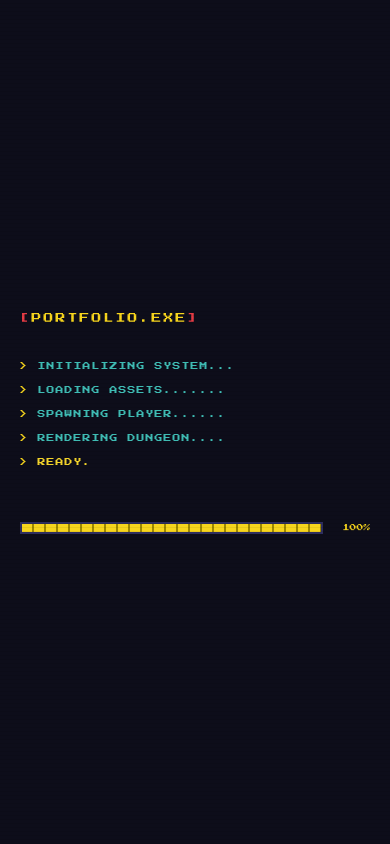
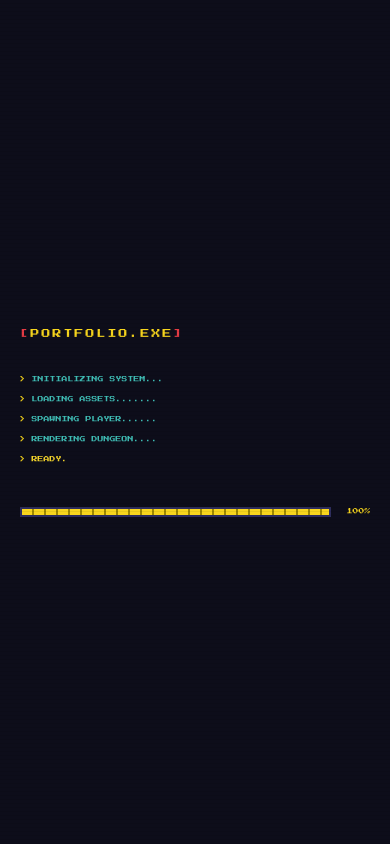
Before and after one commit to Kjans4/My-Portfolio, a Next.js app: page / in a window 390 px wide. Shown: the top 844 px of the page. Built offline with nearby package versions, Linux system fonts and the light colour scheme.

Commit message:
Responsiveness

```diff
--- a/components/Certificates/Certificates.module.css
+++ b/components/Certificates/Certificates.module.css
@@ -127,6 +127,42 @@
   border-color: var(--color-primary);
   color: var(--color-primary);
 }
+/* --- RESPONSIVE --- */
+@media (max-width: 768px) {
+  .grid {
+    grid-template-columns: 1fr;
+  }
+
+  .card:hover {
+    transform: none;
+    box-shadow: var(--shadow-lg);
+  }
+}
+
+@media (max-width: 480px) {
+  .cardBody {
+    padding: var(--space-3);
+  }
+
+  .badgeArea {
+    padding: var(--space-4);
+  }
+
+  .badgePlaceholder {
+    width: 64px;
+    height: 64px;
+  }
+
+  .actions {
+    flex-direction: column;
+  }
+
+  .downloadBtn,
+  .verifyBtn {
+    text-align: center;
+  }
+}
+
 /* --- STAGGER REVEAL --- */
 .revealItem {
   opacity: 0;
--- a/components/Contact/Contact.module.css
+++ b/components/Contact/Contact.module.css
@@ -172,3 +172,22 @@
     grid-template-columns: 1fr;
   }
 }
+@media (max-width: 480px) {
+  .infoBio {
+    font-size: 18px;
+  }
+
+  .submitBtn {
+    width: 100%;
+    text-align: center;
+    font-size: 7px;
+  }
+
+  .successText {
+    font-size: 9px;
+  }
+
+  .field {
+    padding: var(--space-2);
+  }
+}
--- a/components/Education/Education.module.css
+++ b/components/Education/Education.module.css
@@ -199,3 +199,24 @@
     grid-template-columns: 1fr;
   }
 }
+@media (max-width: 480px) {
+  .bioCard {
+    padding: var(--space-4);
+  }
+
+  .bioText {
+    font-size: 18px;
+  }
+
+  .eduDegree {
+    font-size: 17px;
+  }
+
+  .eduSchool {
+    font-size: 7px;
+  }
+
+  .timelineCol {
+    padding-left: 0;
+  }
+}
--- a/components/Footer/Footer.module.css
+++ b/components/Footer/Footer.module.css
@@ -49,3 +49,21 @@
   color: var(--color-border-bright);
   letter-spacing: 4px;
 }
+/* --- RESPONSIVE --- */
+@media (max-width: 480px) {
+  .copy {
+    font-size: 4px;
+    letter-spacing: 0px;
+    line-height: 1.8;
+  }
+
+  .links {
+    flex-wrap: wrap;
+    justify-content: center;
+    gap: var(--space-2);
+  }
+
+  .link {
+    font-size: 5px;
+  }
+}
--- a/components/Hero/hero.module.css
+++ b/components/Hero/hero.module.css
@@ -42,7 +42,6 @@
   background: var(--color-surface);
   position: relative;
   box-shadow: 6px 6px 0 var(--color-border);
-  /* opacity starts at 0 — Anime.js drops it in */
 }
 
 .avatarPlaceholder {
@@ -60,13 +59,6 @@
   border-top: 2px solid var(--color-border);
   background: var(--color-surface-alt);
   letter-spacing: 2px;
-  min-height: 22px; /* prevent layout jump while typing */
-}
-
-/* Blinking cursor inside the avatar label while typing */
-.labelCursor {
-  animation: blink 0.6s steps(1) infinite;
-  color: var(--color-primary);
 }
 
 /* --- STAT BOX --- */
@@ -88,7 +80,6 @@
   font-family: var(--font-pixel);
   font-size: 6px;
   color: var(--color-text-muted);
-  /* opacity driven by React state + Anime.js stagger */
 }
 
 .statVal {
@@ -105,13 +96,11 @@
 .xpFill {
   height: 100%;
   background: var(--color-teal);
-  /* width driven by React state — Anime.js steps it up */
 }
 
 /* --- TEXT --- */
 .textContent {
   flex: 1;
-  /* opacity starts at 0 — Anime.js slides it in last */
 }
 
 .greeting {
@@ -228,12 +217,6 @@
   color: var(--color-border-bright);
 }
 
-/* --- ANIMATIONS --- */
-@keyframes blink {
-  0%, 100% { opacity: 1; }
-  50%       { opacity: 0; }
-}
-
 /* --- RESPONSIVE --- */
 @media (max-width: 768px) {
   .inner {
@@ -251,3 +234,37 @@
     justify-content: center;
   }
 }
+@media (max-width: 480px) {
+  .name {
+    font-size: 13px;
+  }
+
+  .avatarFrame {
+    width: 130px;
+  }
+
+  .statBox {
+    width: 130px;
+  }
+
+  .greeting {
+    font-size: 6px;
+  }
+
+  .btnPrimary,
+  .btnSecondary {
+    font-size: 6px;
+    padding: var(--space-2) var(--space-3);
+    width: 100%;
+    text-align: center;
+  }
+
+  .actions {
+    flex-direction: column;
+    width: 100%;
+  }
+
+  .typewriter {
+    font-size: 7px;
+  }
+}
--- a/components/LoadingScreen/LoadingScreen.module.css
+++ b/components/LoadingScreen/LoadingScreen.module.css
@@ -6,7 +6,6 @@
   display: flex;
   align-items: center;
   justify-content: center;
-  /* Opacity now driven by Anime.js — keep transition as fallback only */
   transition: opacity 0.5s steps(5);
 }
 
@@ -30,7 +29,6 @@
   color: var(--color-primary);
   letter-spacing: 2px;
   margin-bottom: var(--space-2);
-  /* opacity starts at 0 — Anime.js flickers it in */
 }
 
 .bracket {
@@ -38,8 +36,7 @@
 }
 
 .logoText {
-  /* Idle flicker only kicks in after Anime.js finishes the intro */
-  animation: flicker 4s steps(1) infinite 1s;
+  animation: flicker 3s steps(1) infinite;
 }
 
 @keyframes flicker {
@@ -62,12 +59,12 @@
   color: var(--color-teal);
   letter-spacing: 1px;
   line-height: 2;
-  /* No fadeIn animation needed — characters appear via JS typewriter */
+  animation: fadeIn 0.1s steps(1) both;
 }
 
-/* "READY." line — Anime.js pulses this to yellow */
-.lineReady {
-  color: var(--color-teal); /* starting color; Anime.js takes over */
+@keyframes fadeIn {
+  from { opacity: 0; }
+  to   { opacity: 1; }
 }
 
 .prompt {
@@ -109,8 +106,7 @@
     var(--color-primary-dim) 10px,
     var(--color-primary-dim) 12px
   );
-  /* Width driven by React state updated by Anime.js */
-  transition: width 0.15s steps(4);
+  transition: width 0.3s steps(6);
 }
 
 .barPct {
@@ -120,3 +116,27 @@
   min-width: 36px;
   text-align: right;
 }
+/* --- RESPONSIVE --- */
+@media (max-width: 480px) {
+  .logo {
+    font-size: 9px;
+  }
+
+  .line {
+    font-size: 6px;
+    letter-spacing: 0px;
+  }
+
+  .terminal {
+    min-height: 110px;
+  }
+
+  .barTrack {
+    height: 10px;
+  }
+
+  .barPct {
+    font-size: 6px;
+    min-width: 28px;
+  }
+}
--- a/components/Projects/Projects.module.css
+++ b/components/Projects/Projects.module.css
@@ -149,8 +149,33 @@
   border-color: var(--color-accent);
   color: var(--color-accent);
 }
+/* --- RESPONSIVE --- */
+@media (max-width: 768px) {
+  .grid {
+    grid-template-columns: 1fr;
+  }
+
+  .card:hover {
+    transform: none;
+    box-shadow: var(--shadow-lg);
+  }
+
+  .cardTitle {
+    font-size: 8px;
+  }
+}
+
+@media (max-width: 480px) {
+  .cardBody {
+    padding: var(--space-3);
+  }
+
+  .cardLinks {
+    flex-wrap: wrap;
+  }
+}
+
 /* --- STAGGER REVEAL --- */
-/* Initial hidden state — Anime.js overrides on scroll-into-view */
 .revealItem {
   opacity: 0;
 }
--- a/components/ResumeDownload/ResumeDownload.module.css
+++ b/components/ResumeDownload/ResumeDownload.module.css
@@ -82,3 +82,25 @@
     display: none;
   }
 }
+@media (max-width: 480px) {
+  .inner {
+    flex-direction: column;
+    gap: var(--space-4);
+  }
+
+  .title {
+    font-size: 12px;
+  }
+
+  .downloadBtn {
+    font-size: 7px;
+    padding: var(--space-2) var(--space-4);
+    width: 100%;
+    text-align: center;
+  }
+
+  .sub,
+  .note {
+    font-size: 16px;
+  }
+}
--- a/components/SectionTitle/SectionTitle.module.css
+++ b/components/SectionTitle/SectionTitle.module.css
@@ -39,3 +39,20 @@
 
 /* .lineReady is toggled by React but needs no extra styles —
    Anime.js drives scaleX directly on the element */
+
+/* --- RESPONSIVE --- */
+@media (max-width: 480px) {
+  .titleRow {
+    gap: var(--space-2);
+  }
+
+  .title {
+    font-size: 9px !important;
+    white-space: normal;
+    line-height: 1.8;
+  }
+
+  .line {
+    display: none;
+  }
+}
--- a/components/TechStack/TechStack.module.css
+++ b/components/TechStack/TechStack.module.css
@@ -65,6 +65,40 @@
   letter-spacing: 1px;
   text-align: center;
 }
+/* --- RESPONSIVE --- */
+@media (max-width: 768px) {
+  .grid {
+    gap: var(--space-2);
+  }
+
+  .techCard {
+    min-width: 80px;
+    padding: var(--space-3) var(--space-4);
+  }
+
+  .techCard:hover {
+    transform: none;
+    box-shadow: var(--shadow-sm);
+  }
+}
+
+@media (max-width: 480px) {
+  .grid {
+    display: grid;
+    grid-template-columns: repeat(3, 1fr);
+    gap: var(--space-2);
+  }
+
+  .techCard {
+    min-width: unset;
+    padding: var(--space-3);
+  }
+
+  .techName {
+    font-size: 5px;
+  }
+}
+
 /* --- STAGGER REVEAL --- */
 .revealItem {
   opacity: 0;
```
